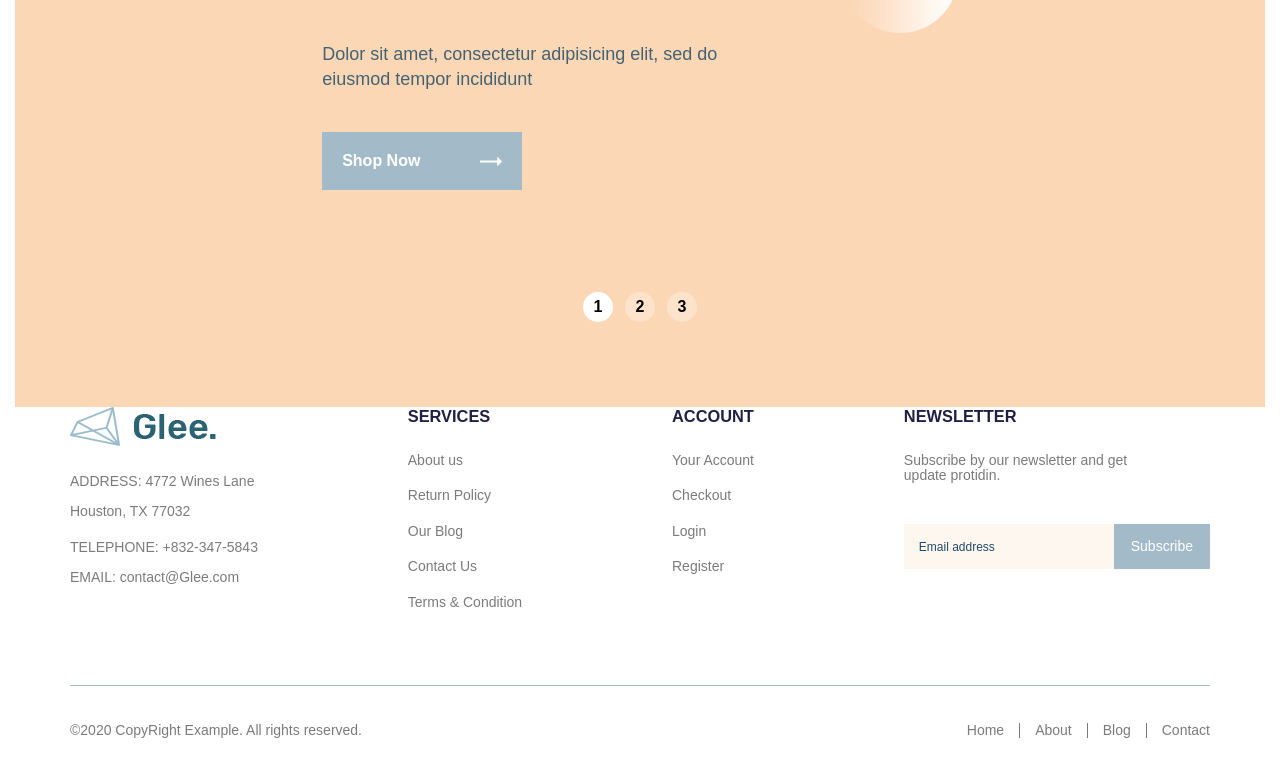
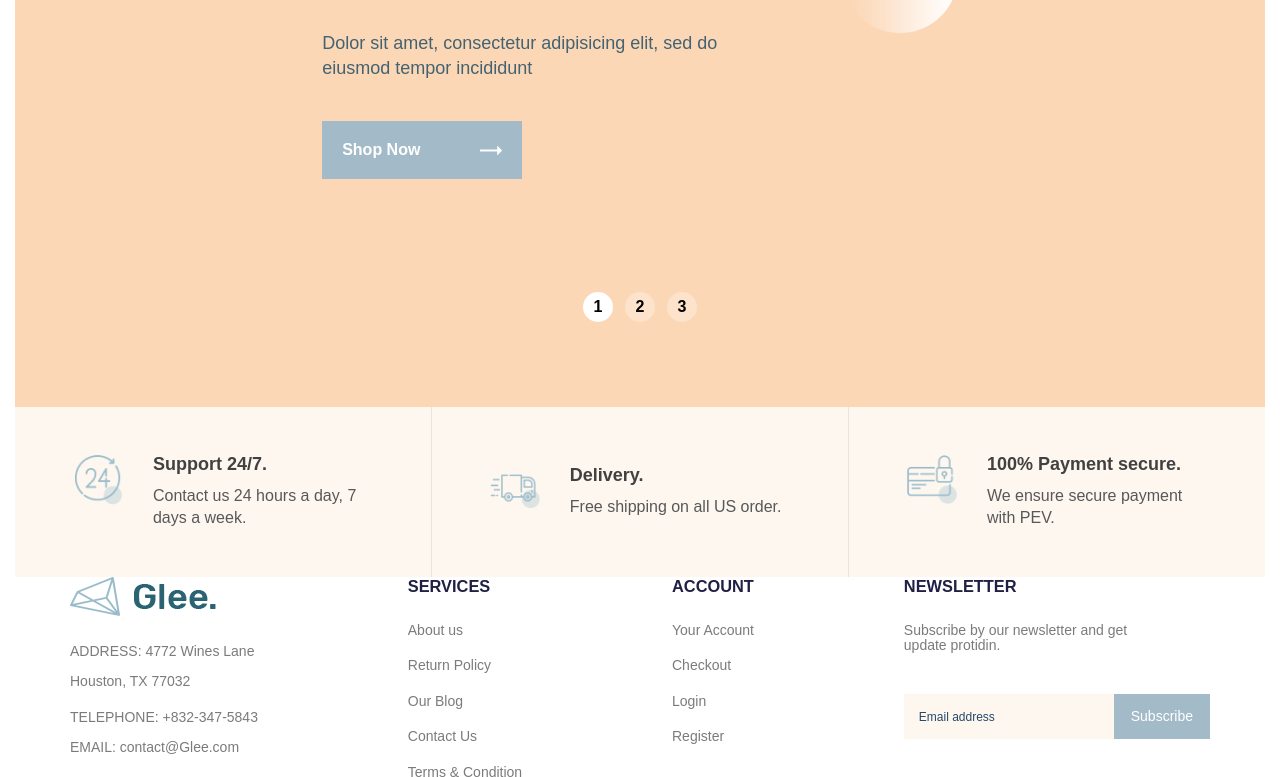
Before and after one commit to AlyonaSpytska/marcho, a website: page app/index.html in a window 1280 px wide. Shown: the part 595-1372 px from the top of the page. Drawn offline with nearby package versions, Linux system fonts and the light colour scheme; files that its build step writes are made by us from their sources; files whose address does not match are found by name.

Commit message:
added slider and part info under slider

```diff
--- a/app/index.html
+++ b/app/index.html
@@ -83,9 +83,9 @@
               <p>
                 Dolor sit amet, consectetur adipisicing elit, sed do eiusmod tempor incididunt
               </p>
-                <a class="slider__link" href="#">
-                  Shop Now
-                </a>
+              <a class="slider__link" href="#">
+                Shop Now
+              </a>
             </div>
             <div class="slider__img">
               <img class="slider__picture" src="images/header__slider/sofa.png" alt="Sofa">
@@ -127,6 +127,43 @@
             </div>
             <div class="slider__img">
               <img class="slider__picture" src="images/header__slider/sofa.png" alt="Sofa">
+            </div>
+          </li>
+        </ul>
+
+        <ul class="info">
+          <li class="info__items">
+            <div class="info__item">
+              <span class="info__span info__span--supp">
+                Support 24/7.
+              </span>
+              <p>
+                Contact us 24 hours a day,
+                7 days a week.
+              </p>
+            </div>
+          </li>
+
+          <li class="info__items">
+            <div class="info__item">
+              <span class="info__span info__span--del">
+                Delivery.
+              </span>
+              <p>
+                Free shipping on all US order.
+              </p>
+            </div>
+          </li>
+
+          <li class="info__items">
+            <div class="info__item">
+              <span class="info__span info__span--pay">
+                100% Payment secure.
+              </span>
+              <p>
+                We ensure secure payment
+                with PEV.
+              </p>
             </div>
           </li>
         </ul>
--- a/app/scss/_vars.scss
+++ b/app/scss/_vars.scss
@@ -32,3 +32,8 @@ $slider-bg: #fcd7b6;
   font-family: 'Rubik-Regular', sans-serif;
   font-weight: 400;
 }
+
+%rubik-500 {
+  font-family: 'Rubik-Regular', sans-serif;
+  font-weight: 500;
+}
--- a/app/scss/style.scss
+++ b/app/scss/style.scss
@@ -207,8 +207,9 @@
   }
   &__title {
     margin-bottom: 45px;
-    @extend %rubik-400;
+    @extend %rubik-500;
     font-size: 72px;
+    line-height: 1;
     text-transform: uppercase;
     color: $title;
   }
@@ -263,4 +264,60 @@
   .slick-active button {
     background-color: $white;
   }
+
+  .info {
+    display: flex;
+    justify-content: space-between;
+    align-items: center;
+    background-color: #fef7f0;
+    &__items {
+      width: 100%;
+      max-width: 600px;
+      min-height: 170px;
+      display: flex;
+      align-items: center;
+      &:not(:last-child) {
+        border-right: 1px solid #e8e4df;
+      }
+    }
+    &__item {
+      width: 100%;
+      max-width: 300px;
+      margin: 0 auto;
+    }
+    &__item p {
+      max-width: 300px;
+      padding-left: 80px;
+      margin-top: 10px;//не смогла задать span mar-bot
+      color: #585858;
+      line-height: 1.4;
+      @extend %quicksand-400;
+    }
+    &__span {
+      position: relative;
+      padding-left: 80px;
+      font-size: 18px;
+      @extend %quicksand-700;
+      color: #414141;
+    }
+    &__span::before {
+      position: absolute;
+      content: '';
+      background-repeat: no-repeat;
+      background-position: center;
+      background-size: contain;
+      width: 50px;
+      height: 50px;
+      left: 0;
+    }
+    &__span--supp::before {
+      background-image: url('../images/info/Shape 1.png');
+    }
+    &__span--del::before {
+      background-image: url('../images/info/deluvery.png');
+    }
+    &__span--pay::before {
+      background-image: url('../images/info/card.png');
+    }
+  }
 }
```
Also changed, not shown: app/images/info/Shape 1.png (added), app/images/info/card.png (added), app/images/info/deluvery.png (added), app/images/info/support.svg (added).
